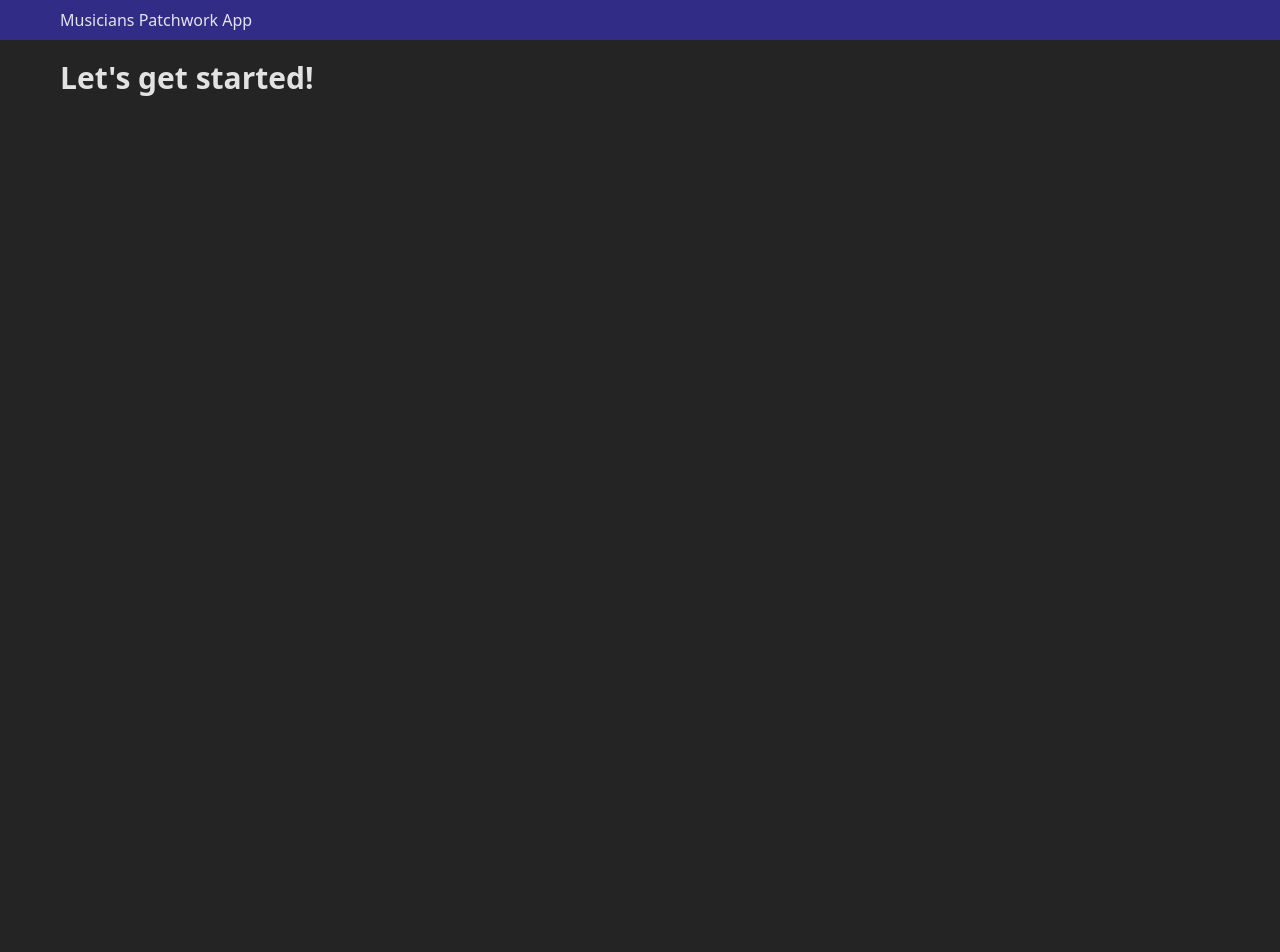
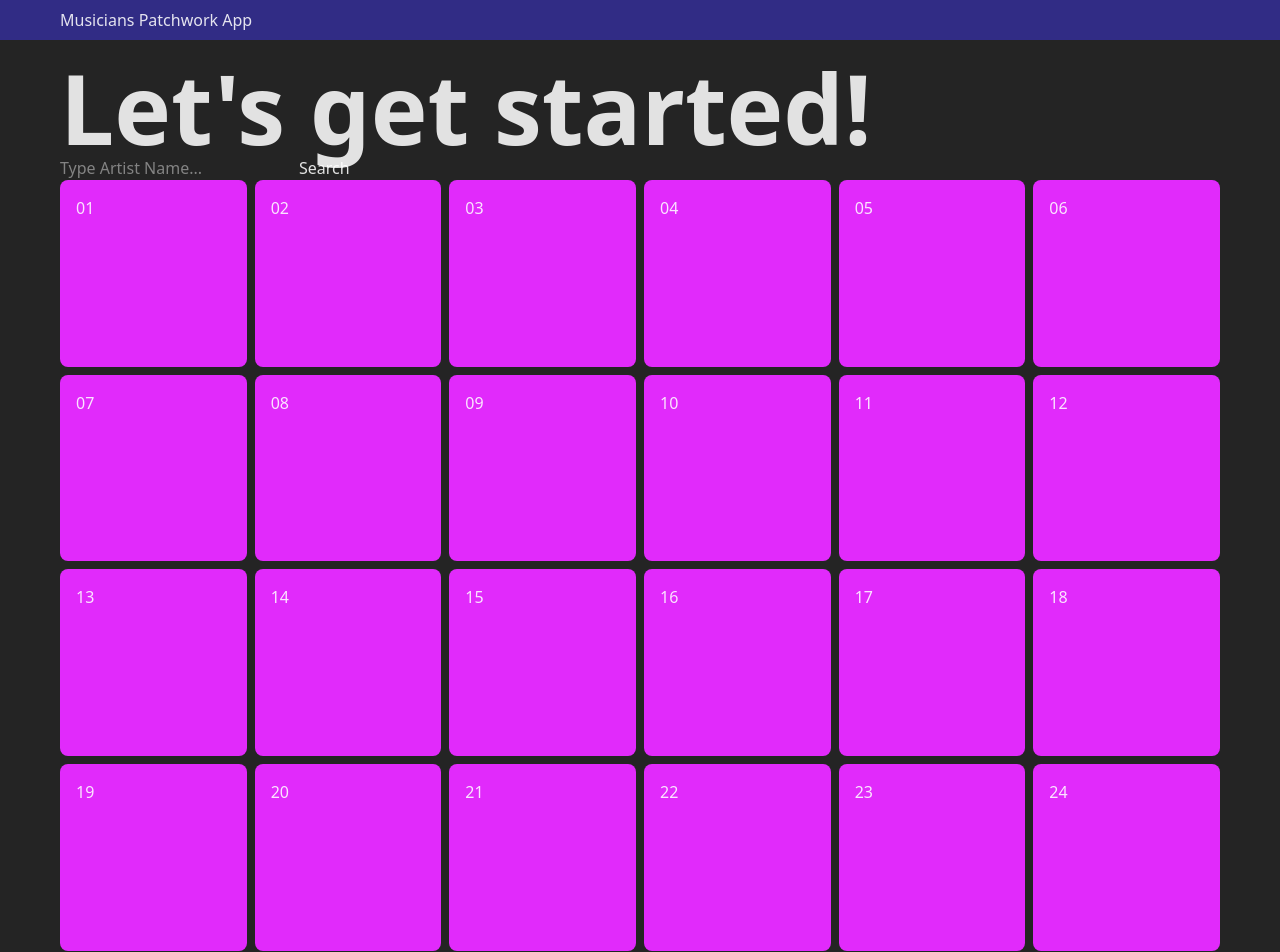
Before and after one commit to 0xadri/poster-it-app, a React (Vite) app: page / in a window 1280 px wide. Shown: the top 952 px of the page. Before the commit the page ends 800 px from the top, so only its background shows below. Built offline with nearby package versions, Linux system fonts and the light colour scheme.

Commit message:
HTML Basics + SPOTIFY API first steps

```diff
--- a/package.json
+++ b/package.json
@@ -19,6 +19,7 @@
     "@eslint/js": "^9.22.0",
     "@types/react": "^19.0.10",
     "@types/react-dom": "^19.0.4",
+    "@vitejs/plugin-basic-ssl": "^2.0.0",
     "@vitejs/plugin-react": "^4.3.4",
     "eslint": "^9.22.0",
     "eslint-plugin-react-hooks": "^5.2.0",
--- a/src/App.jsx
+++ b/src/App.jsx
@@ -1,4 +1,6 @@
 import "./App.css";
+import Poster from "./components/poster";
+import SearchBar from "./components/SearchBar";
 
 function App() {
   return (
@@ -7,8 +9,25 @@ function App() {
         Musicians Patchwork App
       </header>
       <main className="h-full pt-15 px-15">
-        <h1 class="text-3xl font-bold">Let's get started!</h1>
-        <div></div>
+        <h1 className="text-8xl font-bold">Let's get started!</h1>
+        <div>
+          {/* Dev Tasks
+              Prog:
+               - Poster Component Skeleton
+              Todo:
+                - Pick Poster Format
+                - Pick Poster Size Horiz
+                - Pick Poster Size Vert
+                - Pick Items Per Row
+                - Pick Items Per Column
+                - Pick Musicians From List
+                - Pick Images From List
+                - API Fetch: Musicians List
+                - API Fetch: Images For Musician
+           */}
+          <SearchBar />
+          <Poster />
+        </div>
       </main>
       <footer></footer>
     </div>
--- /dev/null
+++ b/src/components/Poster.jsx
@@ -0,0 +1,68 @@
+const Poster = () => {
+  return (
+    <div className="grid grid-cols-6 gap-2 aspect-2/3">
+      <div className="aspect-square rounded-lg bg-fuchsia-500 p-4">01</div>
+      <div className="aspect-square rounded-lg bg-fuchsia-500 p-4">02</div>
+      <div className="aspect-square rounded-lg bg-fuchsia-500 p-4">03</div>
+      <div className="aspect-square rounded-lg bg-fuchsia-500 p-4">04</div>
+      <div className="aspect-square rounded-lg bg-fuchsia-500 p-4">05</div>
+      <div className="aspect-square rounded-lg bg-fuchsia-500 p-4">06</div>
+      <div className="aspect-square rounded-lg bg-fuchsia-500 p-4">07</div>
+      <div className="aspect-square rounded-lg bg-fuchsia-500 p-4">08</div>
+      <div className="aspect-square rounded-lg bg-fuchsia-500 p-4">09</div>
+      <div className="aspect-square rounded-lg bg-fuchsia-500 p-4">10</div>
+      <div className="aspect-square rounded-lg bg-fuchsia-500 p-4">11</div>
+      <div className="aspect-square rounded-lg bg-fuchsia-500 p-4">12</div>
+      <div className="aspect-square rounded-lg bg-fuchsia-500 p-4">13</div>
+      <div className="aspect-square rounded-lg bg-fuchsia-500 p-4">14</div>
+      <div className="aspect-square rounded-lg bg-fuchsia-500 p-4">15</div>
+      <div className="aspect-square rounded-lg bg-fuchsia-500 p-4">16</div>
+      <div className="aspect-square rounded-lg bg-fuchsia-500 p-4">17</div>
+      <div className="aspect-square rounded-lg bg-fuchsia-500 p-4">18</div>
+      <div className="aspect-square rounded-lg bg-fuchsia-500 p-4">19</div>
+      <div className="aspect-square rounded-lg bg-fuchsia-500 p-4">20</div>
+      <div className="aspect-square rounded-lg bg-fuchsia-500 p-4">21</div>
+      <div className="aspect-square rounded-lg bg-fuchsia-500 p-4">22</div>
+      <div className="aspect-square rounded-lg bg-fuchsia-500 p-4">23</div>
+      <div className="aspect-square rounded-lg bg-fuchsia-500 p-4">24</div>
+      <div className="aspect-square rounded-lg bg-fuchsia-500 p-4">25</div>
+      <div className="aspect-square rounded-lg bg-fuchsia-500 p-4">26</div>
+      <div className="aspect-square rounded-lg bg-fuchsia-500 p-4">27</div>
+      <div className="aspect-square rounded-lg bg-fuchsia-500 p-4">28</div>
+      <div className="aspect-square rounded-lg bg-fuchsia-500 p-4">29</div>
+      <div className="aspect-square rounded-lg bg-fuchsia-500 p-4">30</div>
+      <div className="aspect-square rounded-lg bg-fuchsia-500 p-4">01</div>
+      <div className="aspect-square rounded-lg bg-fuchsia-500 p-4">02</div>
+      <div className="aspect-square rounded-lg bg-fuchsia-500 p-4">03</div>
+      <div className="aspect-square rounded-lg bg-fuchsia-500 p-4">04</div>
+      <div className="aspect-square rounded-lg bg-fuchsia-500 p-4">05</div>
+      <div className="aspect-square rounded-lg bg-fuchsia-500 p-4">06</div>
+      <div className="aspect-square rounded-lg bg-fuchsia-500 p-4">07</div>
+      <div className="aspect-square rounded-lg bg-fuchsia-500 p-4">08</div>
+      <div className="aspect-square rounded-lg bg-fuchsia-500 p-4">09</div>
+      <div className="aspect-square rounded-lg bg-fuchsia-500 p-4">10</div>
+      <div className="aspect-square rounded-lg bg-fuchsia-500 p-4">11</div>
+      <div className="aspect-square rounded-lg bg-fuchsia-500 p-4">12</div>
+      <div className="aspect-square rounded-lg bg-fuchsia-500 p-4">13</div>
+      <div className="aspect-square rounded-lg bg-fuchsia-500 p-4">14</div>
+      <div className="aspect-square rounded-lg bg-fuchsia-500 p-4">15</div>
+      <div className="aspect-square rounded-lg bg-fuchsia-500 p-4">16</div>
+      <div className="aspect-square rounded-lg bg-fuchsia-500 p-4">17</div>
+      <div className="aspect-square rounded-lg bg-fuchsia-500 p-4">18</div>
+      <div className="aspect-square rounded-lg bg-fuchsia-500 p-4">19</div>
+      <div className="aspect-square rounded-lg bg-fuchsia-500 p-4">20</div>
+      <div className="aspect-square rounded-lg bg-fuchsia-500 p-4">21</div>
+      <div className="aspect-square rounded-lg bg-fuchsia-500 p-4">22</div>
+      <div className="aspect-square rounded-lg bg-fuchsia-500 p-4">23</div>
+      <div className="aspect-square rounded-lg bg-fuchsia-500 p-4">24</div>
+      <div className="aspect-square rounded-lg bg-fuchsia-500 p-4">25</div>
+      <div className="aspect-square rounded-lg bg-fuchsia-500 p-4">26</div>
+      <div className="aspect-square rounded-lg bg-fuchsia-500 p-4">27</div>
+      <div className="aspect-square rounded-lg bg-fuchsia-500 p-4">28</div>
+      <div className="aspect-square rounded-lg bg-fuchsia-500 p-4">29</div>
+      <div className="aspect-square rounded-lg bg-fuchsia-500 p-4">30</div>
+    </div>
+  );
+};
+
+export default Poster;
--- /dev/null
+++ b/src/components/SearchBar.jsx
@@ -0,0 +1,35 @@
+import { useRef } from "react";
+import { getArtist } from "/src/services/spotify-api";
+
+const SearchBar = () => {
+  const searchTerm = useRef();
+
+  const handleSubmit = (e) => {
+    e.preventDefault();
+    const search = async () => {
+      try {
+        // const artists = await searchArtist(searchTerm);
+        const artistDetails = await getArtist("3PhoLpVuITZKcymswpck5b");
+        console.log(artistDetails);
+        // setMovies(artists);
+      } catch (e) {
+        console.log(e);
+        // setError("Failed To Search Artist");
+      } finally {
+        // setIsLoading(false);
+      }
+    };
+    search();
+  };
+
+  return (
+    <form onSubmit={handleSubmit}>
+      <input type="text" placeholder="Type Artist Name..." ref={searchTerm} />
+      <button type="submit" className="ml-2">
+        Search
+      </button>
+    </form>
+  );
+};
+
+export default SearchBar;
--- /dev/null
+++ b/src/services/spotify-api.js
@@ -0,0 +1,48 @@
+const SPOTIFY_BASE_URL="https://api.spotify.com/v1";
+
+/*
+ * Docs Spotify
+ * https://developer.spotify.com/documentation/web-api
+*/
+
+let spotifyAccessToken = null;
+
+const fetchCall = async (req) => {
+  const res = await fetch(req);
+  const data = await res.json();
+  return data.results
+}
+
+export const searchArtist = async (searchTerm) => {
+  return fetchCall(`${SPOTIFY_BASE_URL}/search/movie?query=${searchTerm}&api_key=${import.meta.env.VITE_TMDB_API_KEY}`);
+}
+
+export const getArtist = async (artistId) => {
+  const token = await getApiAccessToken()
+  console.log(token);
+  return "Oh la la"
+  // return fetchCall(`${SPOTIFY_BASE_URL}/artists/${artistId}?query=api_key=${import.meta.env.VITE_TMDB_API_KEY}`);
+}
+
+const getApiAccessToken = () => {
+  if (localStorage && localStorage.getItem("sat") !== null) {
+    // console.log("Already got api access token")
+    return localStorage.getItem("sat");
+  }
+  else {
+    // console.log("fetching api access token...")
+    var authParameters = {
+      method: 'POST',
+      headers: {
+        'Content-Type': 'application/x-www-form-urlencoded'
+      },
+      body:'grant_type=client_credentials&client_id=' + import.meta.env.VITE_CLIENT_ID + '&client_secret=' + import.meta.env.VITE_CLIENT_SECRET
+    }
+    fetch('https://accounts.spotify.com/api/token', authParameters)
+      .then(result => result.json())
+      .then(data => {
+        localStorage.setItem("sat",data.access_token);
+        return data.access_token;
+      })
+  }
+}
--- a/vite.config.js
+++ b/vite.config.js
@@ -1,11 +1,13 @@
 import { defineConfig } from 'vite'
 import react from '@vitejs/plugin-react'
 import tailwindcss from '@tailwindcss/vite'
+import basicSsl from '@vitejs/plugin-basic-ssl'
 
 // https://vite.dev/config/
 export default defineConfig({
   plugins: [
     react(),
     tailwindcss(),
+    basicSsl(),
   ],
 })
```
Also changed, not shown: 2 other files (tests, documents, lock files or other folders).
